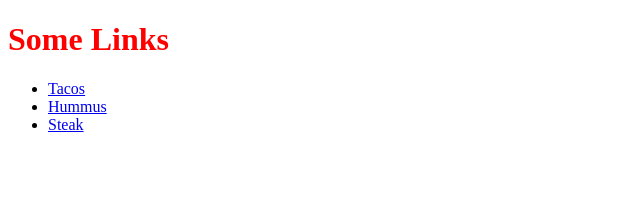
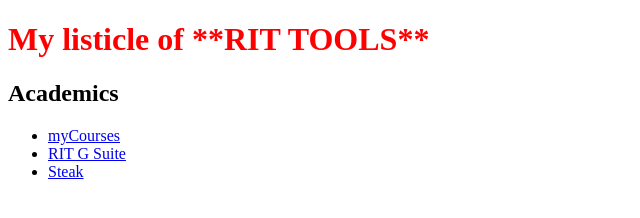
Before and after one commit to SD0249/IGME-110-Repo, a plain HTML site: page index.html in a window 1280 px wide. Shown: the whole page, without its empty margins (0-640 px from the left). Drawn offline with Linux system fonts and the light colour scheme.

Commit message:
Update index.html

```diff
--- a/index.html
+++ b/index.html
@@ -11,10 +11,11 @@
   </style>
 </head>
 <body>
-  <h1>Some Links</h1>
+  <h1>My listicle of **RIT TOOLS**</h1>
+  <h2>Academics</h2>
   <ul>
-    <li><a href="https://en.wikipedia.org/wiki/Taco">Tacos</a></li>
-    <li><a href="https://en.wikipedia.org/wiki/Hummus">Hummus</a></li>
+    <li><a href="https://mycourses.rit.edu/">myCourses</a></li>
+    <li><a href="https://www.rit.edu/google/">RIT G Suite</a></li>
     <li><a href="https://en.wikipedia.org/wiki/Steak">Steak</a></li>
   </ul>
 </body>
```
